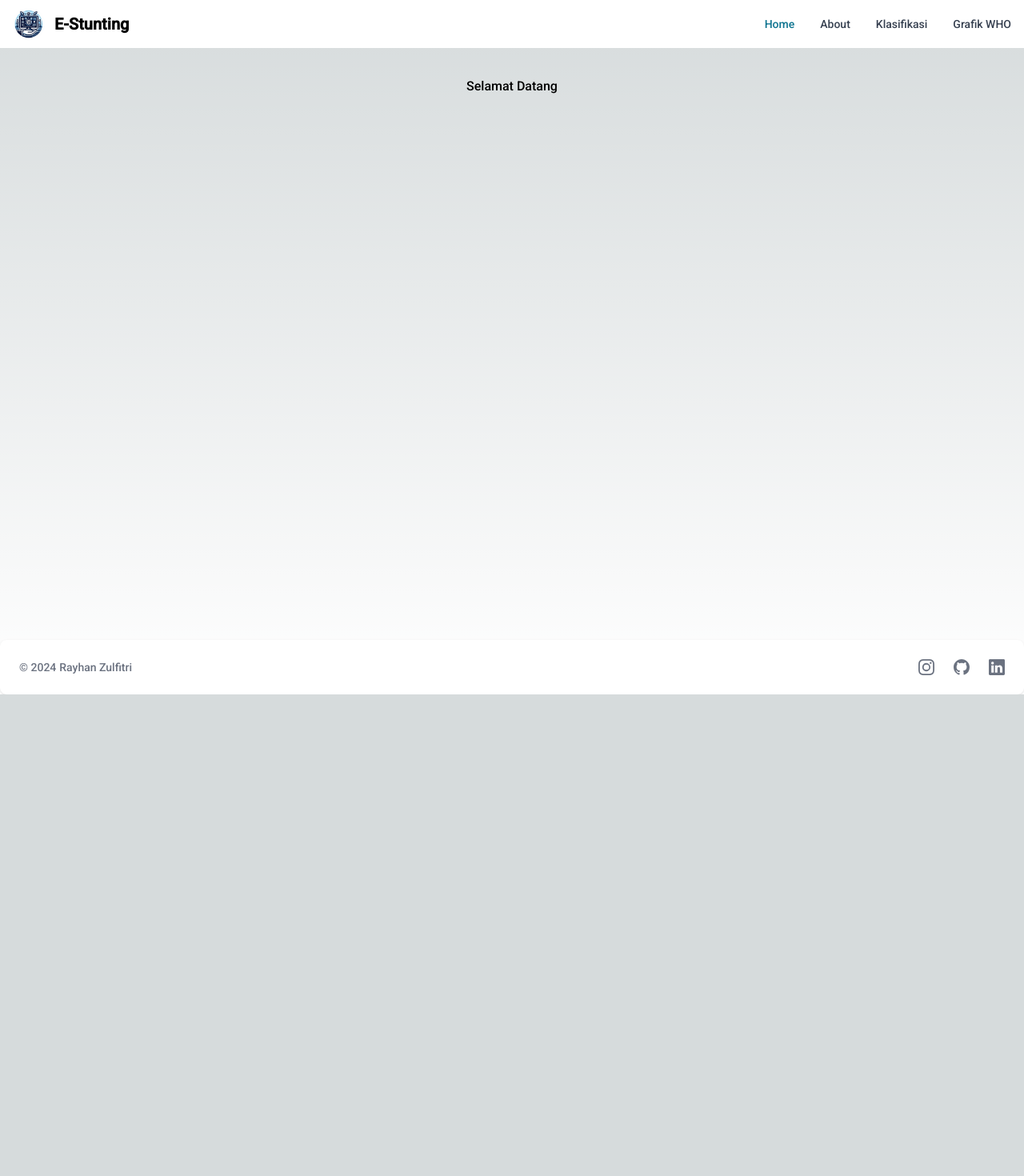
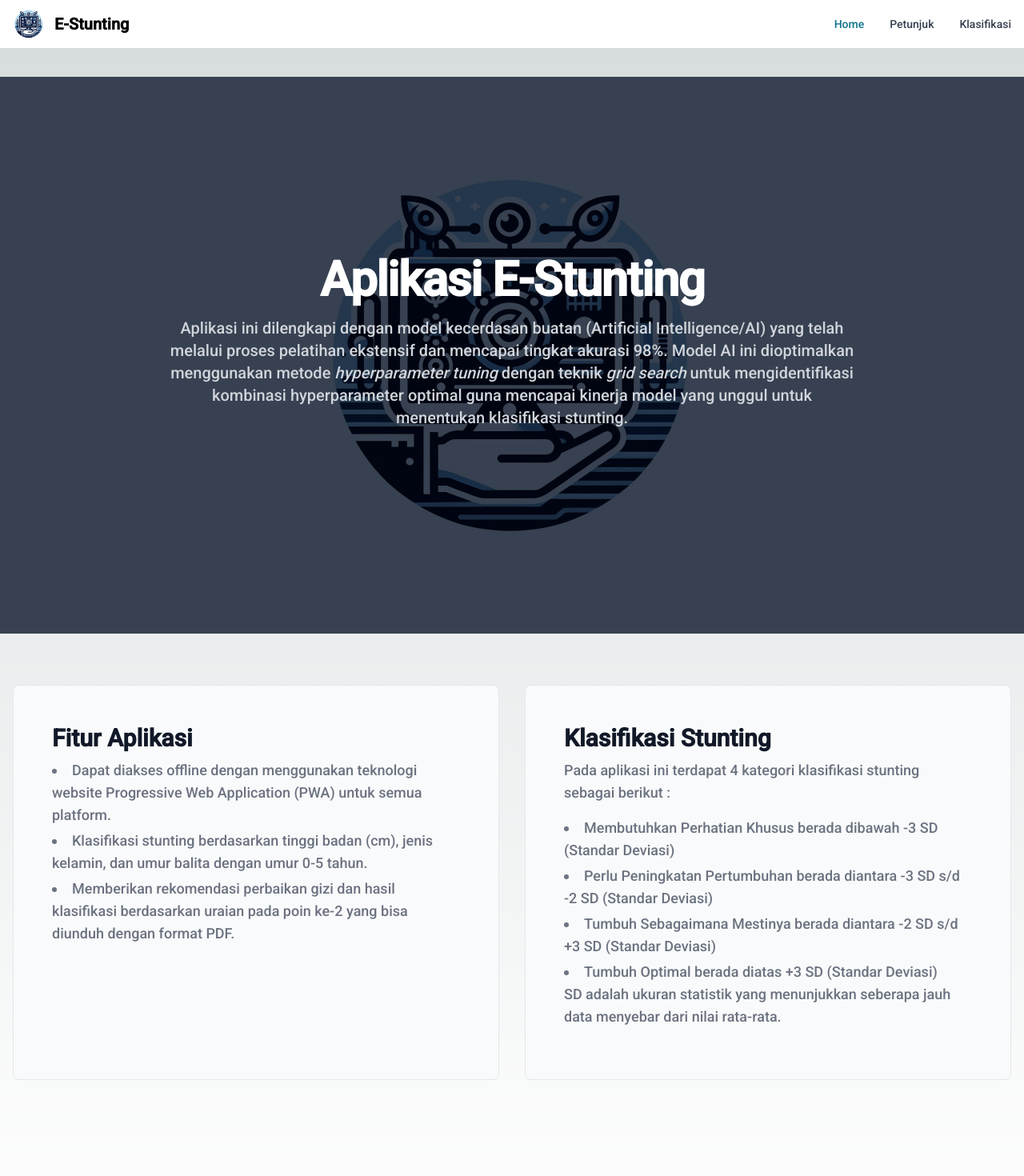
Before and after one commit to Ryftri/e-stunting, a Next.js app: page / in a window 1280 px wide. Shown: the top 1470 px of the page at 80% size. Before the commit the page ends 868 px from the top, so only its background shows below. Built offline with nearby package versions, Linux system fonts and the light colour scheme.

Commit message:
Finish Broooooooo

```diff
--- a/src/app/about/layout.tsx
+++ /dev/null
@@ -1,11 +0,0 @@
-export default function About ({
-    children,
-  }: Readonly<{
-    children: React.ReactNode;
-  }>) {
-    return (
-        <>
-            {children}
-        </>
-    )
-}
--- a/src/app/about/page.tsx
+++ /dev/null
@@ -1,7 +0,0 @@
-export default function AboutPage () {
-    return (
-        <>
-            <h1>About Page</h1>
-        </>
-    )
-}
--- a/src/app/grafik-who/page.tsx
+++ /dev/null
@@ -1,7 +0,0 @@
-export default function GrafikWAHOPage () {
-    return (
-        <>
-            <h1>Grafik WHO Page</h1>
-        </>
-    )
-}
--- a/src/app/layout.tsx
+++ b/src/app/layout.tsx
@@ -39,7 +39,7 @@ export default function RootLayout({
       </head>
       <body className={`${roboto.className} `}>
         <HeaderComponent/>
-        <main className="flex min-h-screen flex-col items-center justify-between py-24 px-1">
+        <main className="flex min-h-screen flex-col items-center justify-between py-24">
           {children}
         </main>
         <FooterComponent/>
--- a/src/app/page.tsx
+++ b/src/app/page.tsx
@@ -1,13 +1,42 @@
 "use client"
 
+import { List } from 'flowbite-react';
 import React from 'react';
 
 export default function Home() {
   return (
     <>
-      <div className="flex flex-wrap gap-2">
-        <h1>Selamat Datang</h1>
-      </div>
+      <section className="bg-center bg-no-repeat bg-[url('/icons/icon-512x512.png')] bg-gray-700 bg-blend-multiply w-full">
+          <div className="px-4 mx-auto max-w-screen-xl text-center py-56">
+              <h1 className="mb-4 text-4xl font-extrabold tracking-tight leading-none text-white md:text-5xl lg:text-6xl">Aplikasi E-Stunting</h1>
+              <p className="mb-8 text-lg font-normal text-gray-300 lg:text-xl sm:px-16 lg:px-48">Aplikasi ini dilengkapi dengan model kecerdasan buatan (Artificial Intelligence/AI) yang telah melalui proses pelatihan ekstensif dan mencapai tingkat akurasi 98%. Model AI ini dioptimalkan menggunakan metode <i>hyperparameter tuning</i> dengan teknik <i>grid search</i> untuk mengidentifikasi kombinasi hyperparameter optimal guna mencapai kinerja model yang unggul untuk menentukan klasifikasi stunting.</p>
+          </div>
+      </section>
+      <section className="w-full">
+          <div className="py-8 px-4 mx-auto max-w-screen-xl lg:py-16">
+              <div className="grid md:grid-cols-2 gap-8">
+                  <div className="bg-gray-50 dark:bg-gray-800 border border-gray-200 dark:border-gray-700 rounded-lg p-8 md:p-12">
+                      <h2 className="text-gray-900 dark:text-white text-3xl font-extrabold mb-2">Fitur Aplikasi</h2>
+                      <List>
+                        <List.Item className='text-lg'>Dapat diakses offline dengan menggunakan teknologi website Progressive Web Application {'(PWA)'} untuk semua platform.</List.Item>
+                        <List.Item className='text-lg'>Klasifikasi stunting berdasarkan tinggi badan {'(cm)'}, jenis kelamin, dan umur balita dengan umur 0-5 tahun.</List.Item>
+                        <List.Item className='text-lg'>Memberikan rekomendasi perbaikan gizi dan hasil klasifikasi berdasarkan uraian pada poin ke-2 yang bisa diunduh dengan format PDF.</List.Item>
+                      </List>
+                  </div>
+                  <div className="bg-gray-50 dark:bg-gray-800 border border-gray-200 dark:border-gray-700 rounded-lg p-8 md:p-12">
+                      <h2 className="text-gray-900 dark:text-white text-3xl font-extrabold mb-2">Klasifikasi Stunting</h2>
+                      <p className="text-lg font-normal text-gray-500 dark:text-gray-400 mb-4">Pada aplikasi ini terdapat 4 kategori klasifikasi stunting sebagai berikut :</p>
+                      <List>
+                        <List.Item className='text-lg'>Membutuhkan Perhatian Khusus berada dibawah -3 SD {'(Standar Deviasi)'}</List.Item>
+                        <List.Item className='text-lg'>Perlu Peningkatan Pertumbuhan berada diantara -3 SD s/d -2 SD {'(Standar Deviasi)'}</List.Item>
+                        <List.Item className='text-lg'>Tumbuh Sebagaimana Mestinya berada diantara -2 SD s/d +3 SD {'(Standar Deviasi)'}</List.Item>
+                        <List.Item className='text-lg'>Tumbuh Optimal berada diatas +3 SD {'(Standar Deviasi)'}</List.Item>
+                      </List>
+                      <p className="text-lg font-normal text-gray-500 dark:text-gray-400 mb-4">SD adalah ukuran statistik yang menunjukkan seberapa jauh data menyebar dari nilai rata-rata.</p>
+                  </div>
+              </div>
+          </div>
+      </section>
     </>
   );
 }
--- a/src/app/grafik-who/layout.tsx
+++ b/src/app/petunjuk/layout.tsx
@@ -1,4 +1,4 @@
-export default function GrafikWHO ({
+export default function Petunjuk ({
     children,
   }: Readonly<{
     children: React.ReactNode;
--- /dev/null
+++ b/src/app/petunjuk/page.tsx
@@ -0,0 +1,37 @@
+import { List } from "flowbite-react";
+
+export default function PetunjukPage () {
+    return (
+        <section className="w-full">
+            <div className="py-8 px-4 mx-auto max-w-screen-xl lg:py-16">
+                <div className="bg-gray-50 dark:bg-gray-800 border border-gray-200 dark:border-gray-700 rounded-lg p-8 md:p-12 mb-8">
+                    <h1 className="text-gray-900 dark:text-white text-3xl md:text-5xl font-extrabold mb-2">Penginstalan Aplikasi E-Stunting Berbasis Progressive Web Application {"(PWA)"}</h1>
+                    <p className="text-lg font-normal text-gray-500 dark:text-gray-400 mb-6">Agar aplikasi E-Stunting dapat diakses secara offline maka diperlukan instalasi aplikasi dengan mengikuti langkah-langkah dibawah ini.</p>
+                </div>
+                <div className="grid md:grid-cols-2 gap-8">
+                    <div className="bg-gray-50 dark:bg-gray-800 border border-gray-200 dark:border-gray-700 rounded-lg p-8 md:p-12">
+                        <h2 className="text-gray-900 dark:text-white text-3xl font-extrabold mb-2">Instalasi di Chrome {"(Windows & Android)"}</h2>
+                        <List ordered>
+                            <List.Item className="text-xl">Buka Google Chrome: Buka aplikasi Google Chrome di perangkat Anda.</List.Item>
+                            <List.Item className="text-xl">Kunjungi Situs Web: Akses situs web aplikasi E-Stunting.</List.Item>
+                            <List.Item className="text-xl">Klik Tombol Instal: Cari tombol "Install" {"(biasanya berbentuk tanda plus atau ikon aplikasi)"} di sebelah kanan address bar. Klik tombol tersebut.</List.Item>
+                            <List.Item className="text-xl">Konfirmasi Instalasi: Sebuah jendela pop-up akan muncul. Klik "Install" untuk mengonfirmasi.</List.Item>
+                            <List.Item className="text-xl">Aplikasi Terpasang: Aplikasi akan terpasang di perangkat Anda dan dapat diakses dari layar utama atau daftar aplikasi.</List.Item>
+                        </List>
+                    </div>
+                    <div className="bg-gray-50 dark:bg-gray-800 border border-gray-200 dark:border-gray-700 rounded-lg p-8 md:p-12">
+                        <h2 className="text-gray-900 dark:text-white text-3xl font-extrabold mb-2">Instalasi di Safari {"(macOS & iOS)"}</h2>
+                        <List ordered>
+                            <List.Item className="text-xl">Buka Safari: Buka aplikasi Safari di perangkat Anda.</List.Item>
+                            <List.Item className="text-xl">Kunjungi Situs Web: Akses situs web aplikasi E-Stunting.</List.Item>
+                            <List.Item className="text-xl">Klik Tombol Bagikan: Ketuk tombol "Share" (ikon kotak dengan panah ke atas).</List.Item>
+                            <List.Item className="text-xl">Pilih "Add to Home Screen": Gulir ke bawah dan pilih opsi "Add to Home Screen".</List.Item>
+                            <List.Item className="text-xl">Beri Nama Aplikasi: Beri nama aplikasi Anda (misalnya, "E-Stunting") dan ketuk "Add".</List.Item>
+                            <List.Item className="text-xl">Aplikasi Terpasang: Aplikasi akan muncul di layar utama Anda.</List.Item>
+                        </List>
+                    </div>
+                </div>
+            </div>
+        </section>
+    )
+}
--- a/src/components/HeaderComponent.tsx
+++ b/src/components/HeaderComponent.tsx
@@ -20,9 +20,8 @@ export default function HeaderComponent () {
                     <Navbar.Link active={pathname === "/"} as={Link} href="/">
                         Home
                     </Navbar.Link>
-                    <Navbar.Link active={pathname === "/about"} as={Link} href="/about">About</Navbar.Link>
+                    <Navbar.Link active={pathname === "/petunjuk"} as={Link} href="/petunjuk">Petunjuk</Navbar.Link>
                     <Navbar.Link active={pathname === "/klasifikasi"} as={Link} href="/klasifikasi">Klasifikasi</Navbar.Link>
-                    <Navbar.Link active={pathname === "/grafik-who"} as={Link} href="/grafik-who">Grafik WHO</Navbar.Link>
                 </Navbar.Collapse>
             </Navbar>
         </header>
```
